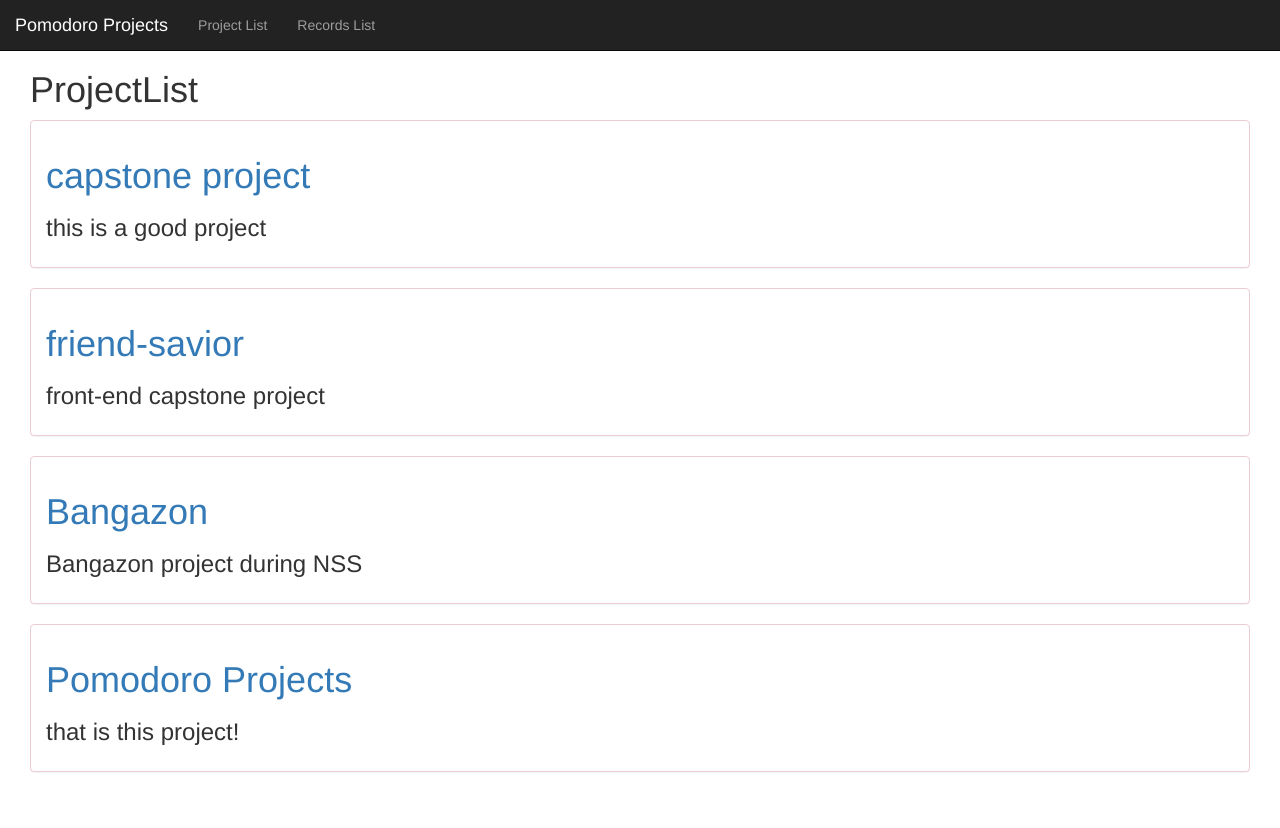
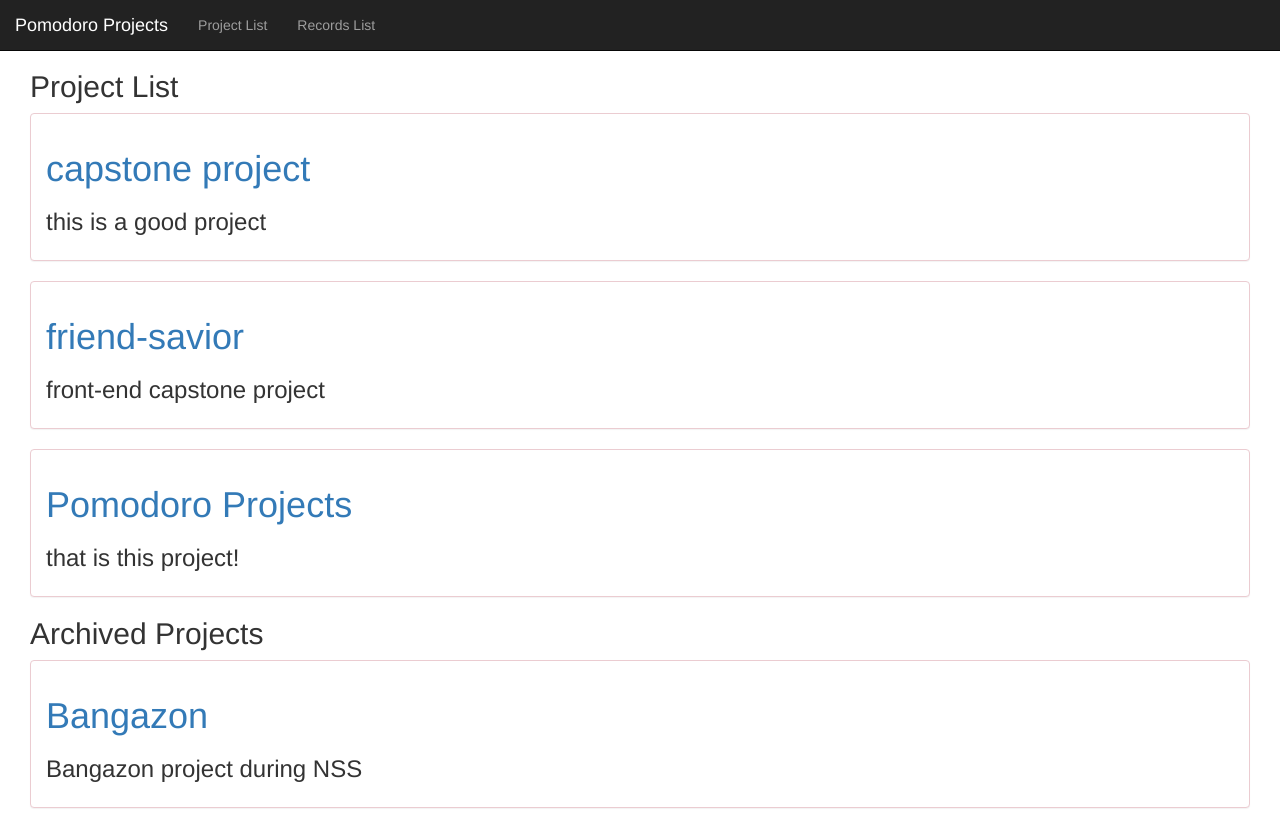
Before and after one commit to DrakeMorrison/TeamPomodoro, a React (Create React App) app: page /projectlist in a window 1280 px wide. Before the commit the page ends 800 px from the top, so only its background shows below. Built offline with nearby package versions, Linux system fonts and the light colour scheme.

Commit message:
project list filtered

```diff
--- a/src/components/ProjectList/ProjectList.jsx
+++ b/src/components/ProjectList/ProjectList.jsx
@@ -3,17 +3,33 @@ import ProjectRow from './ProjectRow/ProjectRow';
 
 export default class ProjectList extends React.Component {
   render() {
+    const projects = {
+      archived: [],
+      unarchived: []
+    };
 
-    const listOfProjects = this.props.initialData.projects.map(project => {
-      return (
-        <ProjectRow key={project.id} project={project}/>
-      );
+    this.props.initialData.projects.forEach(project => {
+      if (project.isArchived) {
+        projects.archived.push(project);
+      } else {
+        projects.unarchived.push(project);
+      }
     });
+
+    const unarchivedProjects = projects.unarchived.map(project => {
+      return <ProjectRow key={project.id} project={project} />;
+    });
+
+    const archivedProjects = projects.archived.map(project => {
+      return <ProjectRow key={project.id} project={project} />;
+    })
 
     return (
       <div className='ProjectList col-sm-12'>
-        <h1>ProjectList</h1>
-        {listOfProjects}
+        <h2>Project List</h2>
+        {unarchivedProjects}
+        <h2>Archived Projects</h2>
+        {archivedProjects}
       </div>
     );
   }
--- a/src/initialData.js
+++ b/src/initialData.js
@@ -59,7 +59,7 @@ const initialData = {
     {
       id: 2,
       name: 'Bangazon',
-      isArchived: false,
+      isArchived: true,
       description: 'Bangazon project during NSS',
     },
     {
```
Also changed, not shown: src/components/Overview/Overview.jsx (indentation only).
